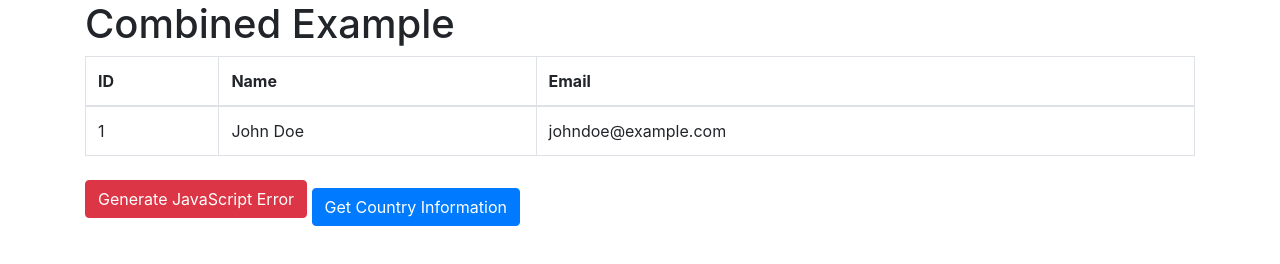
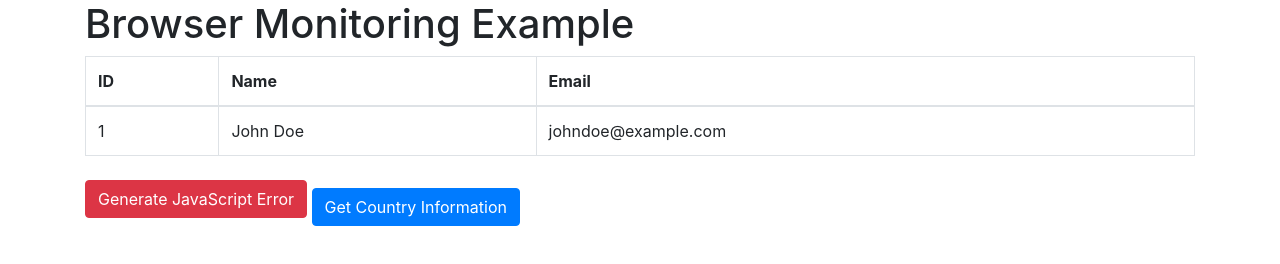
Before and after one commit to aussiearef/NewRelicOne, a plain HTML site: page browser-app/index.html in a window 1280 px wide. Drawn offline with nearby package versions, Linux system fonts and the light colour scheme.

```diff
--- a/browser-app/index.html
+++ b/browser-app/index.html
@@ -5,12 +5,13 @@
     <meta name="viewport" content="width=device-width, initial-scale=1, shrink-to-fit=no">
     <link rel="stylesheet" href="https://maxcdn.bootstrapcdn.com/bootstrap/4.0.0/css/bootstrap.min.css">
     <title>Combined Example</title>
+
     <script src="https://code.jquery.com/jquery-3.6.0.min.js"></script>
 </head>
 <body>
 
 <div class="container">
-    <h1>Combined Example</h1>
+    <h1>Browser Monitoring Example</h1>
 
     <table class="table table-bordered">
         <thead>
```
